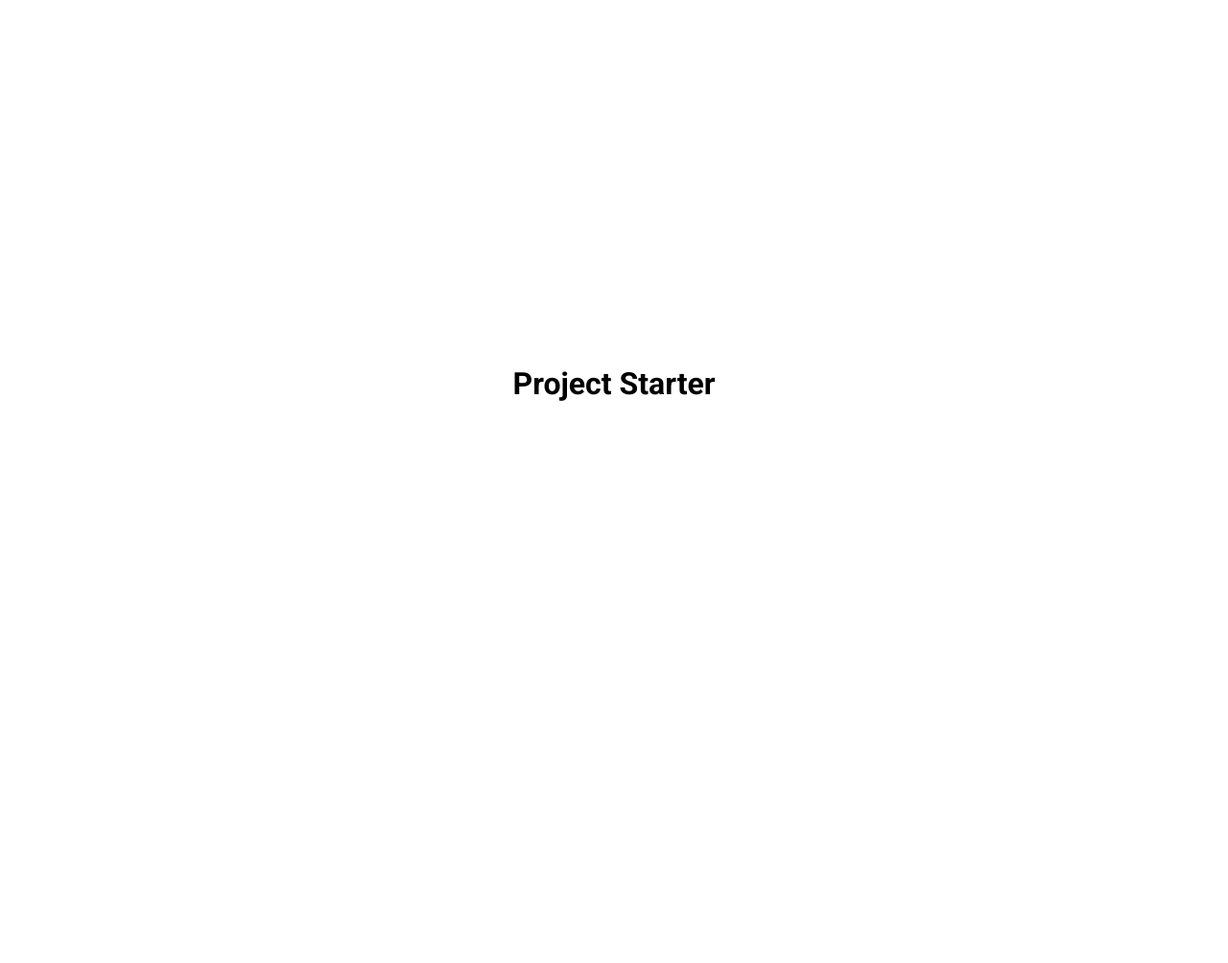
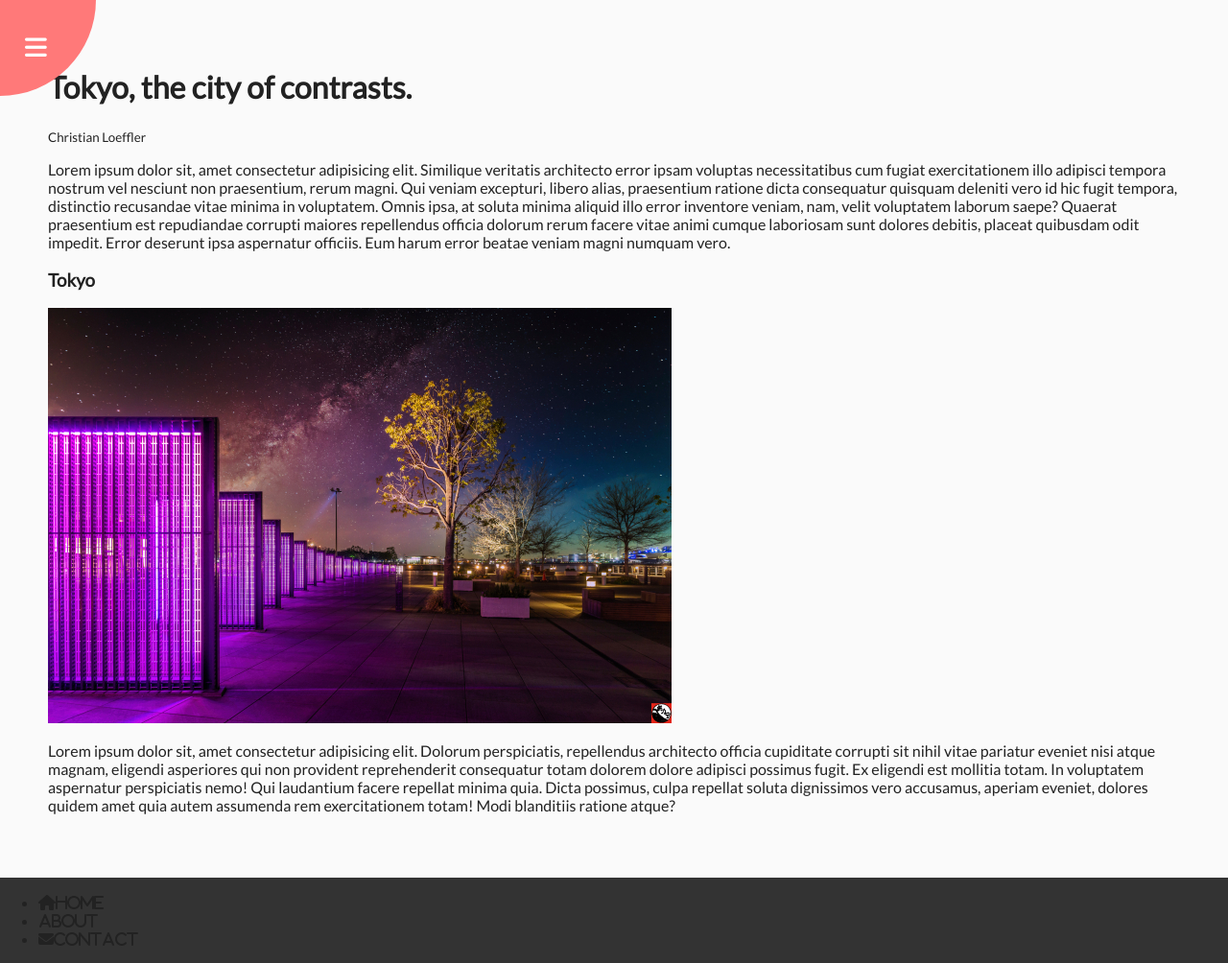
Before and after one commit to cloeffle/rotating-nav-animation, a plain HTML site: page index.html in a window 1280 px wide. Shown: the whole page at 96% size. Before the commit the page ends 800 px from the top, so only its background shows below. Drawn offline with Linux system fonts and the light colour scheme.

Commit message:
added circle burger button and transform effect

```diff
--- a/index.html
+++ b/index.html
@@ -2,7 +2,6 @@
 <html lang="en">
   <head>
     <meta charset="UTF-8" />
-    <meta http-equiv="X-UA-Compatible" content="IE=edge" />
     <meta name="viewport" content="width=device-width, initial-scale=1.0" />
     <link
       rel="stylesheet"
@@ -15,7 +14,56 @@
     <title>My Project</title>
   </head>
   <body>
-    <h1>Project Starter</h1>
+    <div class="container">
+      <div class="circle-container">
+        <div class="circle">
+          <button id="close">
+            <i class="fas fa-times"></i>
+          </button>
+          <button id="open">
+            <i class="fas fa-bars"></i>
+          </button>
+        </div>
+      </div>
+      <div class="content">
+        <h1>Tokyo, the city of contrasts.</h1>
+        <small>Christian Loeffler</small>
+        <p>
+          Lorem ipsum dolor sit, amet consectetur adipisicing elit. Similique
+          veritatis architecto error ipsam voluptas necessitatibus cum fugiat
+          exercitationem illo adipisci tempora nostrum vel nesciunt non
+          praesentium, rerum magni. Qui veniam excepturi, libero alias,
+          praesentium ratione dicta consequatur quisquam deleniti vero id hic
+          fugit tempora, distinctio recusandae vitae minima in voluptatem. Omnis
+          ipsa, at soluta minima aliquid illo error inventore veniam, nam, velit
+          voluptatem laborum saepe? Quaerat praesentium est repudiandae corrupti
+          maiores repellendus officia dolorum rerum facere vitae animi cumque
+          laboriosam sunt dolores debitis, placeat quibusdam odit impedit. Error
+          deserunt ipsa aspernatur officiis. Eum harum error beatae veniam magni
+          numquam vero.
+        </p>
+        <h3>Tokyo</h3>
+        <img src="./src/img/_DSC8291_Luminar4-small.jpg" alt="Tokyo Picture" />
+        <p>
+          Lorem ipsum dolor sit, amet consectetur adipisicing elit. Dolorum
+          perspiciatis, repellendus architecto officia cupiditate corrupti sit
+          nihil vitae pariatur eveniet nisi atque magnam, eligendi asperiores
+          qui non provident reprehenderit consequatur totam dolorem dolore
+          adipisci possimus fugit. Ex eligendi est mollitia totam. In voluptatem
+          aspernatur perspiciatis nemo! Qui laudantium facere repellat minima
+          quia. Dicta possimus, culpa repellat soluta dignissimos vero
+          accusamus, aperiam eveniet, dolores quidem amet quia autem assumenda
+          rem exercitationem totam! Modi blanditiis ratione atque?
+        </p>
+      </div>
+    </div>
+    <nav>
+      <ul>
+        <li><i class="fas fa-home">Home</i></li>
+        <li><i class="fas fa-alt">About</i></li>
+        <li><i class="fas fa-envelope">Contact</i></li>
+      </ul>
+    </nav>
 
     <script src="script.js"></script>
   </body>
--- a/style.css
+++ b/style.css
@@ -1,15 +1,67 @@
-@import url('https://fonts.googleapis.com/css2?family=Roboto:wght@400;700&display=swap');
+@import url('https://fonts.googleapis.com/css2?family=lato&display=swap');
 * {
   box-sizing: border-box;
 }
 
 body {
-  font-family: 'Roboto', sans-serif;
-  display: flex;
-  flex-direction: column;
-  align-items: center;
-  justify-content: center;
-  height: 100vh;
-  overflow: hidden;
+  font-family: 'Lato', sans-serif;
+  background-color: #333;
+  color: #222;
+  overflow-x: hidden;
   margin: 0;
 }
+
+.container {
+  background-color: #fafafa;
+  transform-origin: top left;
+  transition: transform 0.5s linear;
+  width: 100vw;
+  min-height: 100vh;
+  padding: 50px;
+}
+
+.container.show-nav {
+  transform: rotate(-20deg);
+}
+
+.circle-container {
+  position: fixed;
+  top: -100px;
+  left: -100px;
+}
+
+.circle {
+  background-color: #ff7979;
+  height: 200px;
+  width: 200px;
+  border-radius: 50%;
+  position: relative;
+  transition: transform 0.5s linear;
+}
+.circle button {
+  cursor: pointer;
+  position: absolute;
+  top: 50%;
+  left: 50%;
+  height: 100px;
+  background: transparent;
+  border: 0;
+  font-size: 26px;
+  color: #fff;
+}
+.circle button:focus {
+  outline: none;
+}
+
+.circle button#open {
+  left: 60%;
+}
+.circle button#close {
+  top: 60%;
+  transform: rotate(90deg);
+  transform-origin: top left;
+}
+
+.content img {
+  max-width: 100%;
+}
```
Also changed, not shown: src/img/_DSC4387_AuroraHDR2019-small.jpg.jpg (added), src/img/_DSC8291_Luminar4-small.jpg (added), 2 other files.
